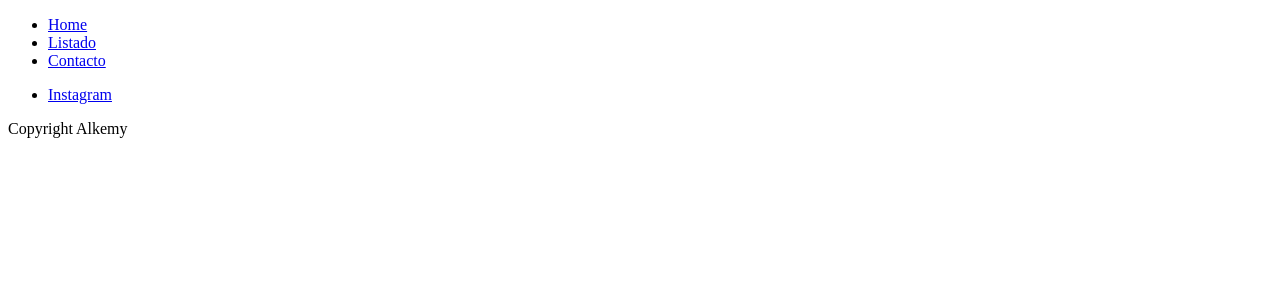
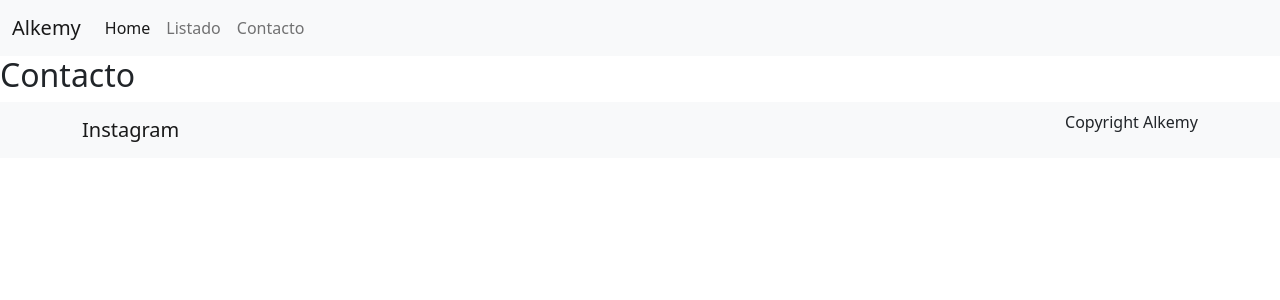
Before and after one commit to oluciams/Movies-Frontend, a React (Create React App) app: page /contacto in a window 1280 px wide. Shown: the top 300 px of the page. Built offline with nearby package versions, Linux system fonts and the light colour scheme.

Commit message:
add styles header and footer component

```diff
--- a/public/index.html
+++ b/public/index.html
@@ -24,6 +24,7 @@
       work correctly both with client-side routing and a non-root public URL.
       Learn how to configure a non-root public URL by running `npm run build`.
     -->
+    <link href="https://cdn.jsdelivr.net/npm/bootstrap@5.0.2/dist/css/bootstrap.min.css" rel="stylesheet" integrity="sha384-EVSTQN3/azprG1Anm3QDgpJLIm9Nao0Yz1ztcQTwFspd3yD65VohhpuuCOmLASjC" crossorigin="anonymous">
     <title>React App</title>
   </head>
   <body>
--- a/src/App.js
+++ b/src/App.js
@@ -1,4 +1,5 @@
 import { Route, Routes } from "react-router-dom";
+import { Contacto } from "./components/Contacto";
 import { Footer } from "./components/Footer";
 import { Header } from "./components/Header";
 import { Listado } from "./components/Listado";
@@ -9,13 +10,12 @@ function App() {
   <>
     <Header/>
     <Routes>
-    <Route path="/" element={<Login />} />
-    <Route path="listado" element={<Listado />} />
-    <Route path="listado" element={<Header />} />
+      <Route path="/" element={<Login />} />
+      <Route path="listado" element={<Listado />} />
+      <Route path="contacto" element={<Contacto />} />
     </Routes>
     <Footer/>
   </>
-
   );
 }
 
--- /dev/null
+++ b/src/components/Contacto.jsx
@@ -0,0 +1,5 @@
+export const Contacto = () => {
+  return (
+    <h2>Contacto</h2>
+  )
+}
--- a/src/components/Footer.jsx
+++ b/src/components/Footer.jsx
@@ -1,14 +1,12 @@
 export const Footer = () => {
   return(
     <footer>
-      <nav>
-        <ul>
-          <li>
-            <a href="http://instagram.com" rel="noopener noreferrer">Instagram</a>
-          </li>
-        </ul>
+      <nav className="navbar navbar-expand-lg navbar-light bg-light">
+        <div className="container-md">
+         <a className="navbar-brand" target="_black" href="http://instagram.com" rel="noopener noreferrer">Instagram</a>
+          <p>Copyright Alkemy</p>
+        </div>
       </nav>
-      <p>Copyright Alkemy</p>
     </footer>
   )
 }
--- a/src/components/Header.jsx
+++ b/src/components/Header.jsx
@@ -2,20 +2,43 @@ import {Link } from "react-router-dom"
 
 export const Header = () => {
   return(
-    <header>
-      <nav>
-        <ul>
-          <li>
-            <Link to="/">Home</Link>
-          </li>
-          <li>
-            <Link to="/listado">Listado</Link>
-          </li>
-          <li>
-            <Link to="/contacto">Contacto</Link>
-          </li>
-        </ul>
-      </nav>
-    </header>
+    <nav className="navbar navbar-expand-lg navbar-light bg-light">
+  <div className="container-fluid">
+
+    <Link className="navbar-brand">Alkemy</Link>
+    <button className="navbar-toggler" type="button" data-bs-toggle="collapse" data-bs-target="#navbarNav" aria-controls="navbarNav" aria-expanded="false" aria-label="Toggle navigation">
+      <span className="navbar-toggler-icon"></span>
+    </button>
+    <div className="collapse navbar-collapse" id="navbarNav">
+      <ul className="navbar-nav">
+        <li className="nav-item">
+          <Link className="nav-link active" ariaCurrent="page" to="/">Home</Link>
+        </li>
+        <li className="nav-item">
+          <Link className="nav-link" to="/listado">Listado</Link>
+        </li>
+        <li className="nav-item">
+          <Link className="nav-link" to="/contacto">Contacto</Link>
+        </li>
+
+      </ul>
+    </div>
+  </div>
+</nav>
+    // <header>
+    //   <nav>
+    //     <ul>
+    //       <li>
+    //         <Link to="/">Home</Link>
+    //       </li>
+    //       <li>
+    //         <Link to="/listado">Listado</Link>
+    //       </li>
+    //       <li>
+    //         <Link to="/contacto">Contacto</Link>
+    //       </li>
+    //     </ul>
+    //   </nav>
+    // </header>
   )
 }
```
